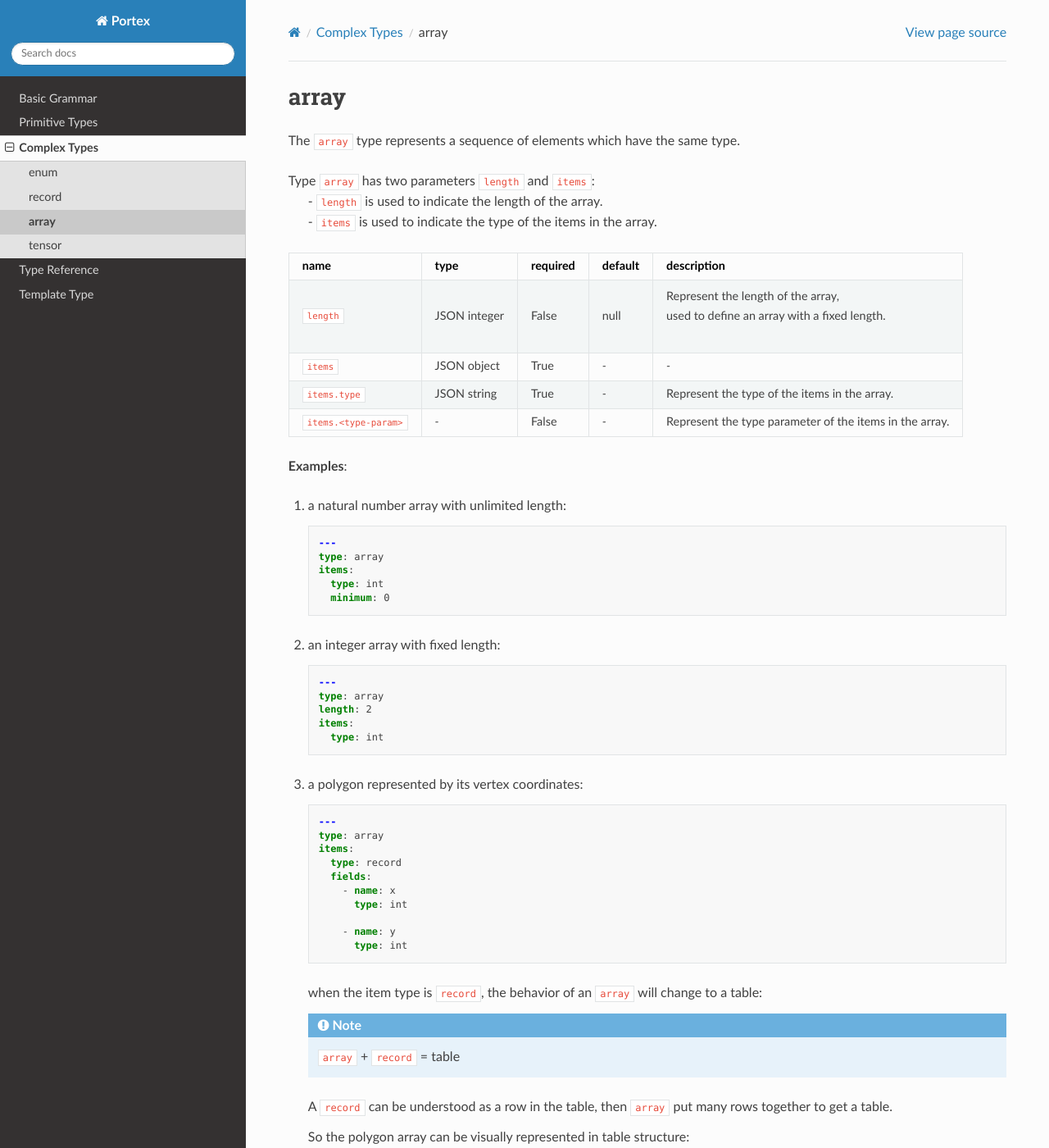
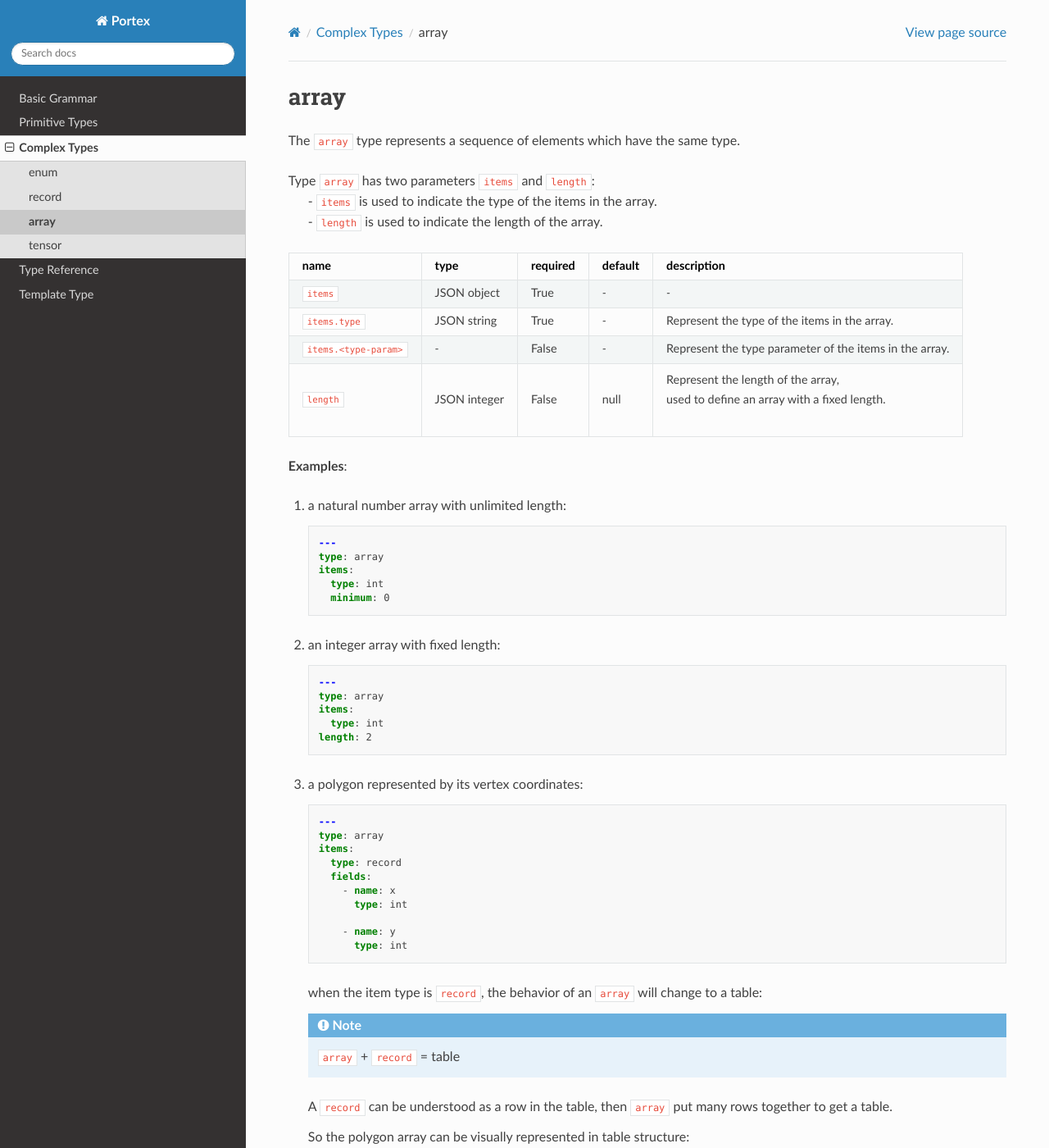
Before and after one commit to Project-OpenBytes/portex, a Sphinx documentation site: the page built from docs/source/schema/complex_types/array.rst, in a window 1280 px wide and 1400 px high. Shown: the whole window at 82% size. Built offline with Sphinx 7.4.7 and the Read the Docs theme 2.0.0, drawn with Linux system fonts in a browser that asks for light colours.

```diff
--- a/docs/source/schema/complex_types/array.rst
+++ b/docs/source/schema/complex_types/array.rst
@@ -4,9 +4,9 @@
 
 The ``array`` type represents a sequence of elements which have the same type.
 
-|  Type ``array`` has two parameters ``length`` and ``items``:
+|  Type ``array`` has two parameters ``items`` and ``length``:
+|   - ``items`` is used to indicate the type of the items in the array.
 |   - ``length`` is used to indicate the length of the array.
-|   - ``items`` is used to indicate the type of the items in the array.
 
 .. list-table::
    :header-rows: 1
@@ -61,9 +61,9 @@ The ``array`` type represents a sequence of elements which have the same type.
 
       ---
       type: array
-      length: 2
       items:
         type: int
+      length: 2
 
 #. a polygon represented by its vertex coordinates:
 
```
Also changed, not shown: other parts of docs/source/schema/complex_types/array.rst (+7 -7 lines).
